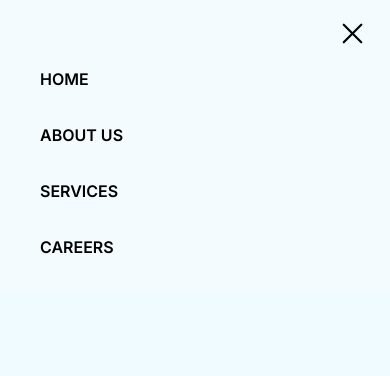
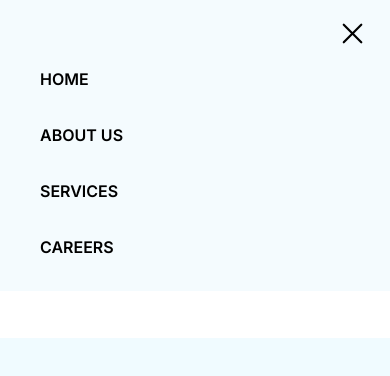
Before and after one commit to JayantChoudhary25/IT-Phi-Frontend, a Next.js app: page /about-us in a window 390 px wide. Both pictures are taken after a click on the element 340 px from the left and 62 px from the top of the page. Shown: the top 376 px of the page. Built offline with nearby package versions, Linux system fonts and the light colour scheme.

Commit message:
responsive

```diff
--- a/component/user-module/about-us/about.jsx
+++ b/component/user-module/about-us/about.jsx
@@ -12,7 +12,7 @@ const AboutPage = () => {
 
   return (
     <>
-      <div className='pt-[100px] lg:pt-[170px]'>
+      <div className='pt-[170px]'>
 
         {/*----------- section 1----------- */}
         <div className="text-black pb-[30px]">
--- a/component/user-module/home/navbar/header.jsx
+++ b/component/user-module/home/navbar/header.jsx
@@ -1,11 +1,14 @@
 "use client";
 
 import { useEffect, useState } from "react";
+import { useRouter } from 'next/navigation';
+
 import dynamic from 'next/dynamic'
 import Link from "next/link";
 
 const Header = () => {
 
+  const router = useRouter();
   const [isShow, setShow] = useState(false);
   const handleShow = ({ value }) => {
     setShow(value);
@@ -40,6 +43,10 @@ const Header = () => {
     ,
   ];
 
+  const handleClick = (path) => {
+     router.push(path);
+    setShow(false);
+  }
 
   return (
     <>
@@ -100,11 +107,12 @@ const Header = () => {
               </div>
               <ul className="flex flex-col gap-x-10 gap-y-8  px-[40px] py-8">
                 {navItems.map((nav) => (
-                  <Link href={nav.path}>
-                    <li className="text-black  text-[16px] font-semibold leading-normal uppercase  cursor-pointer hover:text-primary ">
+                  // <Link href={nav.path}>
+                    <li className="text-black  text-[16px] font-semibold leading-normal uppercase  cursor-pointer hover:text-primary "
+                    onClick={() => handleClick(nav.path)}>
                       {nav.menu}
                     </li>
-                  </Link>
+                  // </Link>
                 ))}
               </ul>
             </div>
```
Also changed, not shown: app/page.jsx (+9 -9 lines).
